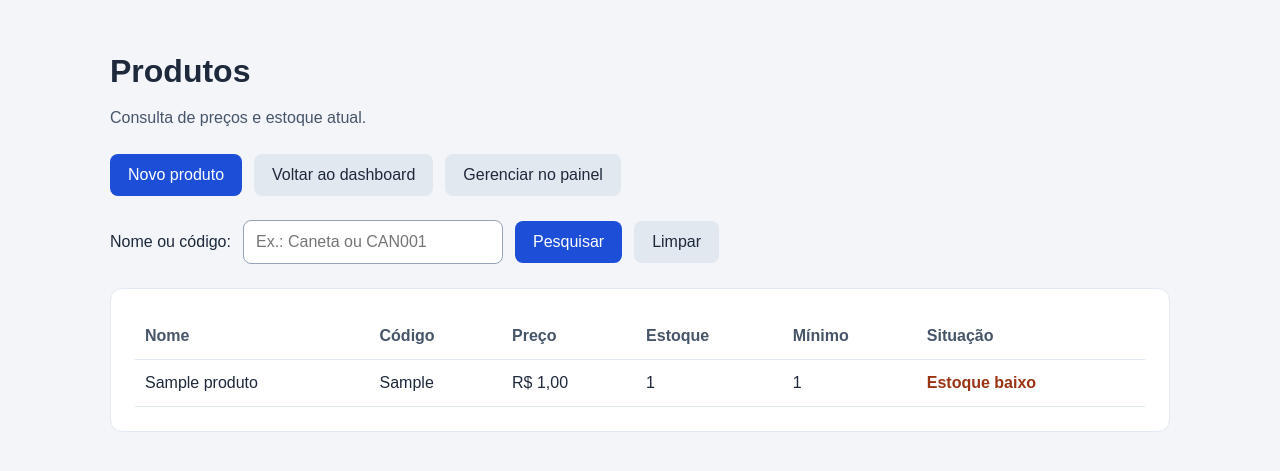
After one commit to matheuzdbatista/gestao-negocio, a Django app: page /produtos/ in a window 1280 px wide. The commit adds this page. Shown: the top 471 px of the page. Run offline with Django 5.2, Linux system fonts and the light colour scheme; a user stored in the database is signed in; tables that the repository leaves empty hold one stand-in row (values such as "Sample post").

Commit message:
Adiciona telas de consulta e cadastro de produtos

```diff
--- a/config/urls.py
+++ b/config/urls.py
@@ -1,10 +1,12 @@
 from django.contrib import admin
 from django.urls import path
 
-from gestao.views import dashboard
+from gestao.views import dashboard, lista_produtos, novo_produto
 
 
 urlpatterns = [
     path("admin/", admin.site.urls),
     path("", dashboard, name="dashboard"),
+    path("produtos/", lista_produtos, name="lista_produtos"),
+    path("produtos/novo/", novo_produto, name="novo_produto"),
 ]
--- a/gestao/templates/gestao/dashboard.html
+++ b/gestao/templates/gestao/dashboard.html
@@ -210,7 +210,7 @@
         <p class="descricao">{{ periodo }}</p>
 
         <nav aria-label="Menu principal">
-            <a href="{% url 'admin:gestao_produto_changelist' %}">
+            <a href="{% url 'lista_produtos' %}">
                 Produtos
             </a>
 
@@ -239,6 +239,7 @@
         >
             <div class="campo">
                 <label for="inicio">Data inicial</label>
+
                 <input
                     type="date"
                     id="inicio"
@@ -249,6 +250,7 @@
 
             <div class="campo">
                 <label for="fim">Data final</label>
+
                 <input
                     type="date"
                     id="fim"
--- /dev/null
+++ b/gestao/templates/gestao/produtos.html
@@ -0,0 +1,246 @@
+<!DOCTYPE html>
+<html lang="pt-br">
+<head>
+    <meta charset="UTF-8">
+    <meta name="viewport" content="width=device-width, initial-scale=1">
+    <title>Produtos | Painel de Gestão</title>
+
+    <style>
+        * {
+            box-sizing: border-box;
+        }
+
+        body {
+            margin: 0;
+            background: #f3f5f9;
+            color: #1e293b;
+            font-family: Arial, sans-serif;
+        }
+
+        main {
+            max-width: 1100px;
+            margin: auto;
+            padding: 32px 20px;
+        }
+
+        h1 {
+            margin-bottom: 8px;
+        }
+
+        .descricao {
+            color: #475569;
+            line-height: 1.5;
+        }
+
+        .acoes,
+        form {
+            display: flex;
+            flex-wrap: wrap;
+            align-items: center;
+            gap: 12px;
+            margin: 24px 0;
+        }
+
+        .botao {
+            display: inline-block;
+            padding: 12px 18px;
+            border: 0;
+            border-radius: 8px;
+            background: #1d4ed8;
+            color: white;
+            text-decoration: none;
+            font: inherit;
+            cursor: pointer;
+        }
+
+        .botao:hover {
+            background: #1e40af;
+        }
+
+        .secundario {
+            background: #e2e8f0;
+            color: #1e293b;
+        }
+
+        .secundario:hover {
+            background: #cbd5e1;
+        }
+
+        input {
+            width: 260px;
+            max-width: 100%;
+            padding: 12px;
+            border: 1px solid #94a3b8;
+            border-radius: 8px;
+            background: white;
+            color: #1e293b;
+            font: inherit;
+        }
+
+        a:focus-visible,
+        button:focus-visible,
+        input:focus-visible {
+            outline: 3px solid #1e293b;
+            outline-offset: 3px;
+        }
+
+        .painel {
+            padding: 24px;
+            border: 1px solid #e2e8f0;
+            border-radius: 12px;
+            background: white;
+        }
+
+        .tabela {
+            overflow-x: auto;
+        }
+
+        table {
+            width: 100%;
+            border-collapse: collapse;
+        }
+
+        th,
+        td {
+            padding: 14px 10px;
+            text-align: left;
+            border-bottom: 1px solid #e2e8f0;
+        }
+
+        th {
+            color: #475569;
+        }
+
+        .baixo {
+            color: #9a3412;
+            font-weight: bold;
+        }
+
+        @media (max-width: 480px) {
+            main {
+                padding: 20px 14px;
+            }
+
+            .painel {
+                padding: 16px;
+            }
+
+            input {
+                width: 100%;
+            }
+        }
+    </style>
+</head>
+
+<body>
+    <main>
+        <h1>Produtos</h1>
+
+        <p class="descricao">
+            Consulta de preços e estoque atual.
+        </p>
+
+        <nav class="acoes" aria-label="Navegação">
+            <a class="botao" href="{% url 'novo_produto' %}">
+                Novo produto
+            </a>
+
+            <a
+                class="botao secundario"
+                href="{% url 'dashboard' %}"
+            >
+                Voltar ao dashboard
+            </a>
+
+            <a
+                class="botao secundario"
+                href="{% url 'admin:gestao_produto_changelist' %}"
+            >
+                Gerenciar no painel
+            </a>
+        </nav>
+
+        <form
+            method="get"
+            action="{% url 'lista_produtos' %}"
+            aria-label="Pesquisa de produtos"
+        >
+            <label for="busca">Nome ou código:</label>
+
+            <input
+                type="search"
+                id="busca"
+                name="busca"
+                value="{{ busca }}"
+                placeholder="Ex.: Caneta ou CAN001"
+            >
+
+            <button class="botao" type="submit">
+                Pesquisar
+            </button>
+
+            <a
+                class="botao secundario"
+                href="{% url 'lista_produtos' %}"
+            >
+                Limpar
+            </a>
+        </form>
+
+        <section class="painel" aria-label="Lista de produtos">
+            {% if produtos %}
+                <div class="tabela">
+                    <table>
+                        <thead>
+                            <tr>
+                                <th scope="col">Nome</th>
+                                <th scope="col">Código</th>
+                                <th scope="col">Preço</th>
+                                <th scope="col">Estoque</th>
+                                <th scope="col">Mínimo</th>
+                                <th scope="col">Situação</th>
+                            </tr>
+                        </thead>
+
+                        <tbody>
+                            {% for produto in produtos %}
+                                <tr>
+                                    <td>{{ produto.nome }}</td>
+
+                                    <td>{{ produto.codigo }}</td>
+
+                                    <td>
+                                        R$ {{ produto.preco|floatformat:2 }}
+                                    </td>
+
+                                    <td>{{ produto.estoque }}</td>
+
+                                    <td>{{ produto.estoque_minimo }}</td>
+
+                                    <td>
+                                        {% if produto.estoque <= produto.estoque_minimo %}
+                                            <span class="baixo">
+                                                Estoque baixo
+                                            </span>
+                                        {% else %}
+                                            Normal
+                                        {% endif %}
+                                    </td>
+                                </tr>
+                            {% endfor %}
+                        </tbody>
+                    </table>
+                </div>
+            {% else %}
+                {% if busca %}
+                    <p>
+                        Nenhum produto encontrado para “{{ busca }}”.
+                    </p>
+                {% else %}
+                    <p>Nenhum produto cadastrado.</p>
+                {% endif %}
+            {% endif %}
+        </section>
+    </main>
+</body>
+</html>
--- a/gestao/views.py
+++ b/gestao/views.py
@@ -2,8 +2,9 @@ from datetime import date
 from decimal import Decimal
 
 from django.contrib.admin.views.decorators import staff_member_required
-from django.db.models import F
-from django.shortcuts import render
+from django.db.models import F, Q
+from django.shortcuts import render, redirect
+from .forms import ProdutoForm
 
 from .models import Cliente, Produto, Venda, ItemVenda, MovimentoCaixa
 
@@ -41,6 +42,7 @@ def dashboard(request):
         if fim:
             vendas = vendas.filter(data__date__lte=fim)
             movimentos = movimentos.filter(data__lte=fim)
+
     else:
         vendas = vendas.none()
         movimentos = movimentos.none()
@@ -56,14 +58,20 @@ def dashboard(request):
     )
 
     entradas = sum(
-        movimentos.filter(tipo="entrada").values_list("valor", flat=True),
+        movimentos.filter(
+            tipo="entrada"
+        ).values_list("valor", flat=True),
         Decimal("0.00"),
     )
 
     saidas = sum(
-        movimentos.filter(tipo="saida").values_list("valor", flat=True),
+        movimentos.filter(
+            tipo="saida"
+        ).values_list("valor", flat=True),
         Decimal("0.00"),
     )
+
+    saldo = entradas - saidas
 
     estoque_baixo = Produto.objects.filter(
         estoque__lte=F("estoque_minimo")
@@ -71,15 +79,19 @@ def dashboard(request):
 
     if erro:
         periodo = "Período inválido — corrija as datas"
+
     elif inicio and fim:
         periodo = (
             f"De {inicio.strftime('%d/%m/%Y')} "
             f"até {fim.strftime('%d/%m/%Y')}"
         )
+
     elif inicio:
         periodo = f"A partir de {inicio.strftime('%d/%m/%Y')}"
+
     elif fim:
         periodo = f"Até {fim.strftime('%d/%m/%Y')}"
+
     else:
         periodo = "Todo o período"
 
@@ -91,7 +103,7 @@ def dashboard(request):
         "estoque_baixo": estoque_baixo,
         "entradas": entradas,
         "saidas": saidas,
-        "saldo": entradas - saidas,
+        "saldo": saldo,
         "inicio": inicio_texto,
         "fim": fim_texto,
         "periodo": periodo,
@@ -99,3 +111,40 @@ def dashboard(request):
     }
 
     return render(request, "gestao/dashboard.html", contexto)
+
+
+@staff_member_required
+def lista_produtos(request):
+    busca = request.GET.get("busca", "").strip()
+
+    produtos = Produto.objects.all().order_by("nome", "id")
+
+    if busca:
+        produtos = produtos.filter(
+            Q(nome__icontains=busca)
+            | Q(codigo__icontains=busca)
+        )
+
+    contexto = {
+        "produtos": produtos,
+        "busca": busca,
+    }
+
+    return render(request, "gestao/produtos.html", contexto)
+@staff_member_required
+def novo_produto(request):
+    if request.method == "POST":
+        form = ProdutoForm(request.POST)
+
+        if form.is_valid():
+            form.save()
+            return redirect("lista_produtos")
+
+    else:
+        form = ProdutoForm()
+
+    return render(
+        request,
+        "gestao/produto_form.html",
+        {"form": form},
+    )
```
Also changed, not shown: gestao/forms.py (added, +41 -0 lines), gestao/templates/gestao/produto_form.html (added, +133 -0 lines).
